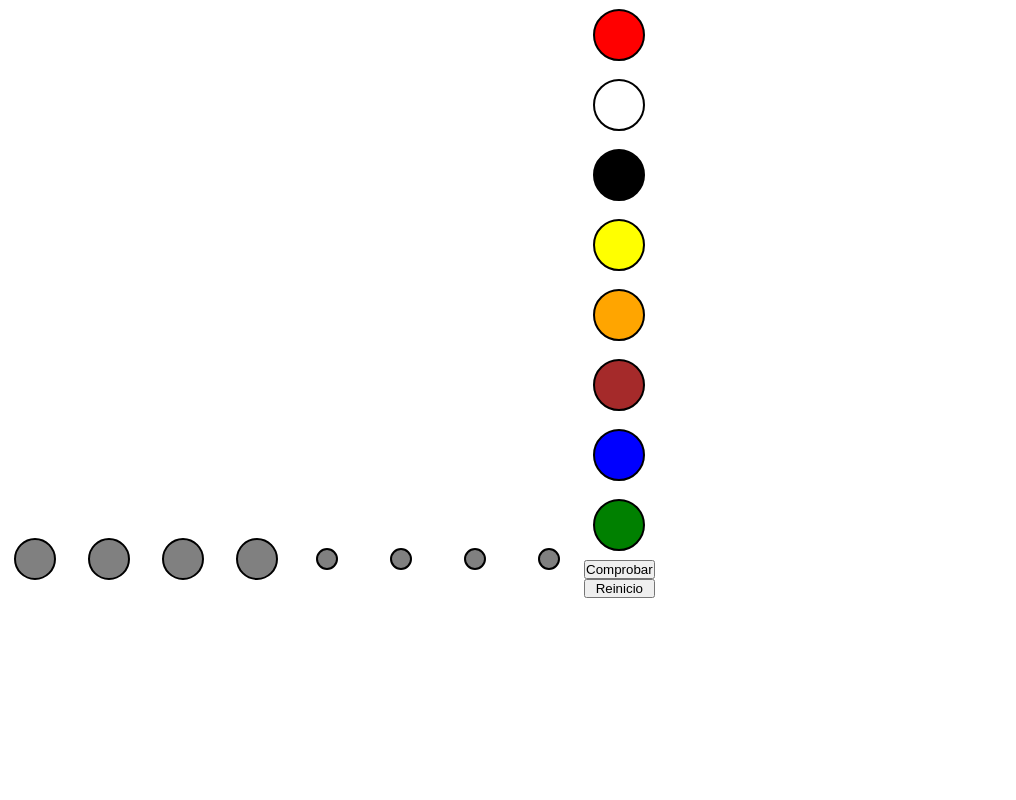
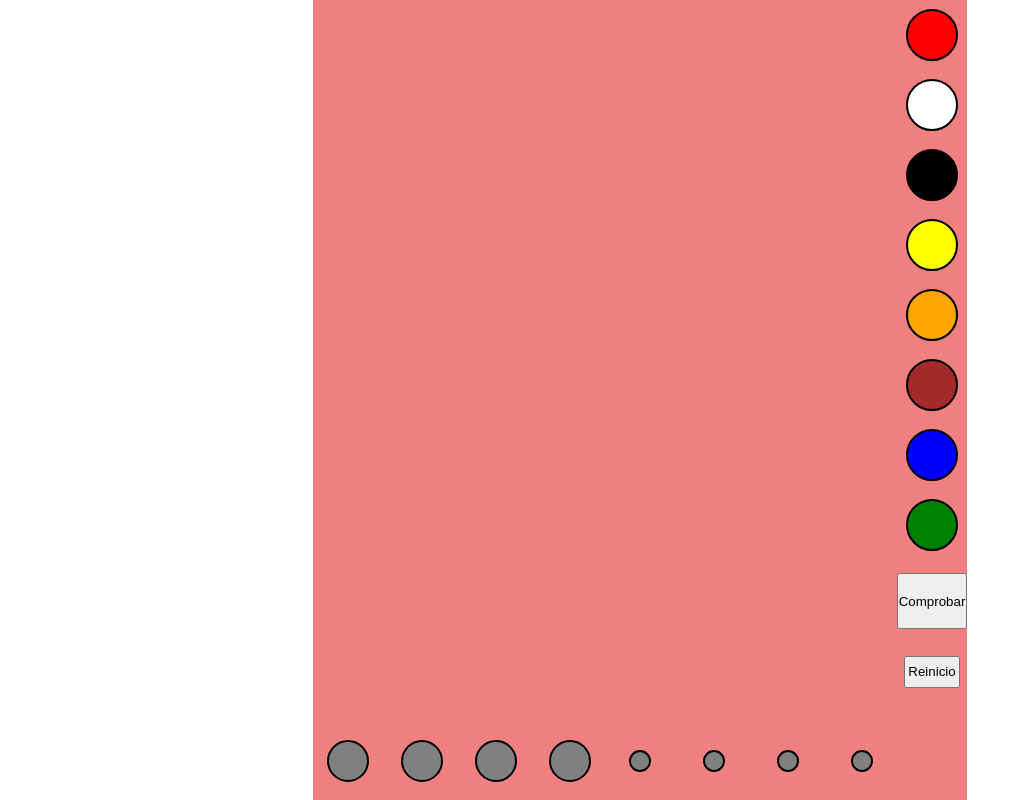
Before and after one commit to Sadidadri/MasterMindJS, a plain HTML site: page index.html in a window 1280 px wide. Shown: the whole page, without its empty margins (0-1016 px from the left). Drawn offline with Linux system fonts and the light colour scheme.

Commit message:
Añadido scroll

```diff
--- a/css/main.css
+++ b/css/main.css
@@ -5,9 +5,29 @@
 #ventanaDeJuego, #linea{
     display: flex;
 }
+#ventanaDeJuego{
+    justify-content: center;
+}
 #panelJugador{
+    overflow-y: scroll;
+    height: 100vh;
     display: flex;
     flex-direction: column-reverse;
+}
+#panelJugador,#panelColores{
+    background-color: lightcoral;
+}
+
+#compruebaBoton{
+    margin: 1em auto;
+    min-height: 3.5rem;
+}
+
+#botonReinicio{
+
+    margin: 1em auto;
+    width: 80%;
+    min-height: 2rem;
 }
 #columnaColores{
     display: flex;
--- a/js/main.js
+++ b/js/main.js
@@ -39,6 +39,7 @@
     let registraIntento = () =>{
         let divLinea = linea.cloneNode(true);
         panelJugador.appendChild(divLinea);
+        //panelJugador.insertBefore(divLinea,linea);
     }
     let compruebaEstadoPartida = (arrayIntento) =>{
         if(JSON.stringify(arrayIntento) === JSON.stringify([1,1,1,1])){ //Stringify permite pasar el array a cadena y asi poder comparar ambos
```
Also changed, not shown: index.html (+2 -0 lines).
